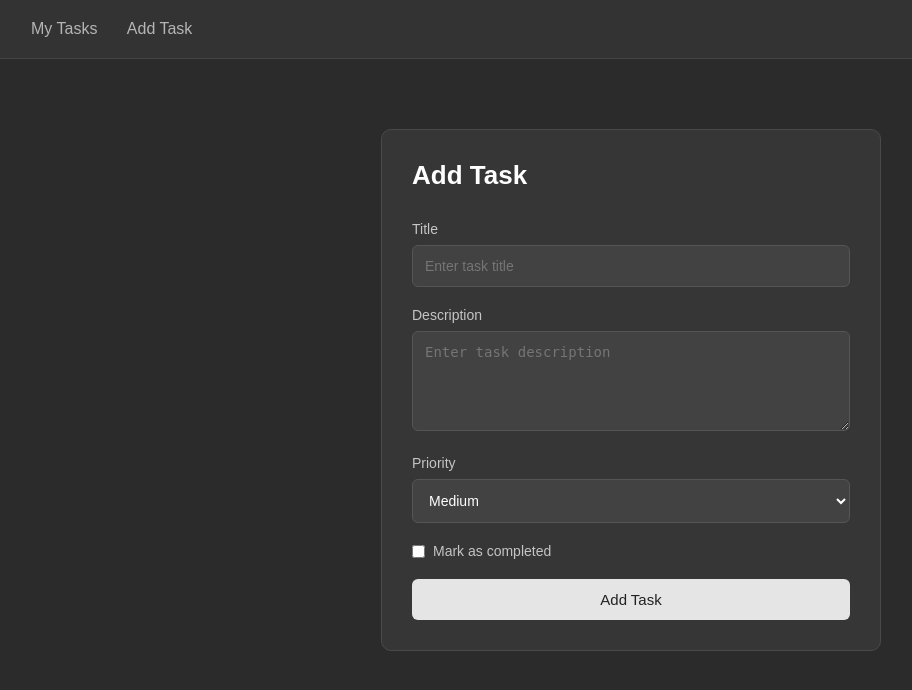
After one commit to arshia-dev86/django-todo-list, a Django app: page /tasks/add/ in a window 1280 px wide. The commit adds this page. Shown: the top 690 px of the page, without its empty margins (9-921 px from the left). Run offline with Django 5.2, Linux system fonts and the light colour scheme.

Commit message:
feat: add task form and task action interfaces

```diff
--- a/Todo_list/static/css/style.css
+++ b/Todo_list/static/css/style.css
@@ -4,62 +4,356 @@
     box-sizing: border-box;
 }
 
-h1 {
-    text-align: center;
-    margin-top: 30px;
-    color: #333;
+body {
+    font-family: Arial, sans-serif;
+    background-color: #2b2b2b;
+    color: #e5e5e5;
 }
 
+/* Navbar */
+
 nav {
-    background-color: #333;
-    padding: 15px 40px;
-    display: flex;
-    gap: 20px;
+    background-color: #333333;
+    padding: 20px 40px;
+    border-bottom: 1px solid #444;
 }
 
 nav a {
-    color: white;
+    margin-right: 25px;
+    color: #b5b5b5;
     text-decoration: none;
     font-size: 16px;
-    transition: 0.3s;
 }
 
 nav a:hover {
-    color: #00bcd4;
+    color: #ffffff;
 }
 
+/* Page Title */
+
+h1 {
+    max-width: 900px;
+    margin: 40px auto 25px;
+    padding: 0 20px;
+    font-size: 28px;
+    color: #ffffff;
+}
+
+/* Tasks */
+
 .tasks-container {
-    max-width: 800px;
-    margin: 30px auto;
-    padding: 20px;
+    max-width: 900px;
+    margin: auto;
+    padding: 0 20px 40px;
 }
 
 .task {
-    background-color: #f5f5f5;
+    background-color: #363636;
+    border: 1px solid #444;
+    border-radius: 10px;
     padding: 20px;
-    margin-bottom: 20px;
-    border-radius: 8px;
-    border-left: 5px solid #00bcd4;
-    transition: 0.3s;
+    margin-bottom: 15px;
+    transition: transform 0.2s ease;
 }
 
 .task:hover {
-    transform: translateY(-3px);
+    transform: scale(1.02);
 }
 
-.task p {
-    color: #666;
-    margin-bottom: 10px;
+/* Task Header */
+
+.task-header {
+    display: flex;
+    justify-content: space-between;
+    align-items: flex-start;
+    gap: 20px;
+    margin-bottom: 18px;
 }
+
+/* Task Title */
 
 .task-title {
     font-size: 22px;
     font-weight: bold;
-    color: #333;
-    margin-bottom: 15px;
+    color: #ffffff;
 }
 
 .task-title.completed {
     text-decoration: line-through;
-    opacity: 0.6;
+    opacity: 0.5;
 }
+
+/* Edit & Delete Buttons */
+
+.task-actions {
+    display: flex;
+    gap: 8px;
+    flex-shrink: 0;
+}
+
+.task-actions a {
+    padding: 7px 12px;
+    border-radius: 5px;
+    text-decoration: none;
+    font-size: 13px;
+}
+
+.edit-btn {
+    background-color: #4a5568;
+    color: #ffffff;
+}
+
+.delete-btn {
+    background-color: #b94343;
+    color: #ffffff;
+}
+
+.edit-btn:hover,
+.delete-btn:hover {
+    opacity: 0.8;
+}
+
+/* Task Information */
+
+.task-info {
+    display: flex;
+    gap: 10px;
+    flex-wrap: wrap;
+}
+
+.info-item {
+    background-color: #404040;
+    padding: 10px 14px;
+    border-radius: 6px;
+    min-width: 0;
+    flex: 1;
+}
+
+.info-item span {
+    display: block;
+    font-size: 12px;
+    color: #999;
+    margin-bottom: 5px;
+}
+
+.info-item p {
+    color: #e5e5e5;
+    font-size: 14px;
+    overflow-wrap: break-word;
+    word-break: break-word;
+}
+
+/* Description */
+
+.description-item {
+    flex-basis: 100%;
+}
+
+/* Priority */
+
+.priority-low {
+    border-left: 3px solid #4caf50;
+}
+
+.priority-low p {
+    color: #6ee77a;
+}
+
+.priority-medium {
+    border-left: 3px solid #f0b429;
+}
+
+.priority-medium p {
+    color: #ffd166;
+}
+
+.priority-high {
+    border-left: 3px solid #e05252;
+}
+
+.priority-high p {
+    color: #ff7b7b;
+}
+
+/* Add Task Form */
+
+.form-container {
+    width: 100%;
+    max-width: 500px;
+    margin: 70px auto;
+    padding: 30px;
+    background-color: #363636;
+    border: 1px solid #4a4a4a;
+    border-radius: 10px;
+}
+
+.form-container h1 {
+    margin: 0 0 30px;
+    padding: 0;
+    text-align: left;
+    font-size: 26px;
+}
+
+.form-group {
+    margin-bottom: 20px;
+}
+
+.form-group label {
+    display: block;
+    margin-bottom: 8px;
+    color: #c5c5c5;
+    font-size: 14px;
+}
+
+.form-group input,
+.form-group textarea,
+.form-group select {
+    width: 100%;
+    padding: 12px;
+    background-color: #424242;
+    border: 1px solid #555;
+    border-radius: 6px;
+    color: #ffffff;
+    font-size: 14px;
+}
+
+.form-group textarea {
+    min-height: 100px;
+    resize: vertical;
+}
+
+.form-group input:focus,
+.form-group textarea:focus,
+.form-group select:focus {
+    outline: none;
+    border-color: #777;
+}
+
+.checkbox-group {
+    display: flex;
+    align-items: center;
+    gap: 8px;
+}
+
+.checkbox-group input {
+    width: auto;
+}
+
+.checkbox-group label {
+    margin: 0;
+}
+
+.add-task-btn {
+    width: 100%;
+    padding: 12px;
+    border: none;
+    border-radius: 6px;
+    background-color: #e5e5e5;
+    color: #222;
+    font-size: 15px;
+    cursor: pointer;
+}
+
+.add-task-btn:hover {
+    background-color: #ffffff;
+}
+
+.task-actions a {
+    transition: transform 0.2s ease;
+}
+
+.task-actions:has(.edit-btn:hover) .edit-btn {
+    transform: scale(1.1);
+}
+
+.task-actions:has(.edit-btn:hover) .delete-btn {
+    transform: scale(0.9);
+}
+
+.task-actions:has(.delete-btn:hover) .delete-btn {
+    transform: scale(1.1);
+}
+
+.task-actions:has(.delete-btn:hover) .edit-btn {
+    transform: scale(0.9);
+}
+/* Delete Task */
+
+.delete-container {
+    max-width: 600px;
+}
+
+.delete-message {
+    color: #c5c5c5;
+    margin-bottom: 20px;
+}
+
+/* Task information */
+
+.delete-task-info {
+    display: flex;
+    flex-wrap: wrap;
+    gap: 10px;
+    margin-bottom: 30px;
+}
+
+.delete-info-item {
+    background-color: #404040;
+    padding: 12px;
+    border-radius: 6px;
+    min-width: 0;
+    flex: 1;
+}
+
+.delete-info-item span {
+    display: block;
+    font-size: 12px;
+    color: #999;
+    margin-bottom: 6px;
+}
+
+.delete-info-item p {
+    color: #e5e5e5;
+    font-size: 14px;
+    overflow-wrap: break-word;
+}
+
+/* Description takes full width */
+
+.delete-info-item:nth-child(2) {
+    flex-basis: 100%;
+}
+
+/* Delete buttons */
+
+.delete-actions {
+    display: flex;
+    gap: 10px;
+}
+
+.cancel-btn,
+.confirm-delete-btn {
+    flex: 1;
+    padding: 12px;
+    border: none;
+    border-radius: 6px;
+    text-align: center;
+    text-decoration: none;
+    font-size: 14px;
+    cursor: pointer;
+}
+
+.cancel-btn {
+    background-color: #4a4a4a;
+    color: #ffffff;
+}
+
+.confirm-delete-btn {
+    background-color: #b94343;
+    color: #ffffff;
+}
+
+.cancel-btn:hover,
+.confirm-delete-btn:hover {
+    opacity: 0.8;
+}
--- a/Todo_list/tasks/urls.py
+++ b/Todo_list/tasks/urls.py
@@ -3,4 +3,6 @@ from . import views
 
 urlpatterns = [
     path('', views.show_tasks, name='tasks'),
+    path('add/', views.add_task, name='add_task'),
+    path('delete/<int:task_id>', views.delete_task, name='delete_task')
 ]
--- a/Todo_list/tasks/views.py
+++ b/Todo_list/tasks/views.py
@@ -1,7 +1,32 @@
-from django.shortcuts import render
+from django.shortcuts import render, redirect, get_object_or_404
 from .models import Task
 # Create your views here.
 
 def show_tasks(request):
     tasks= Task.objects.all()
     return render(request, 'tasks/show_tasks.html', {'tasks' : tasks})
+
+
+def add_task(request):
+    if request.method == 'POST':
+
+        title= request.POST.get('title')
+        description= request.POST.get('description')
+        done= request.POST.get('done') == 'on'
+        priority= request.POST.get('priority')
+
+        Task.objects.create(
+                    title=title,
+                    description=description,
+                    priority=priority,
+                    done=done
+                )
+
+        return redirect('tasks')
+
+
+    return render(request, 'tasks/add_task.html')
+
+def delete_task(request, task_id):
+    task= get_object_or_404(Task , id=task_id)
+    return render(request, 'tasks/delete_task.html', {'task': task})
--- a/Todo_list/templates/layout.html
+++ b/Todo_list/templates/layout.html
@@ -16,8 +16,8 @@
 <body>
 
     <nav>
-        <a href="#">My Tasks</a>
-        <a href="#">Add Task</a>
+        <a href="/tasks">My Tasks</a>
+        <a href="add/">Add Task</a>
     </nav>
 
     {% block content %}
--- /dev/null
+++ b/Todo_list/templates/tasks/add_task.html
@@ -0,0 +1,66 @@
+{% extends "layout.html" %}
+
+{% block title %}
+    Add Task
+{% endblock %}
+
+{% block content %}
+
+    <div class="form-container">
+
+        <h1>Add Task</h1>
+
+        <form method="POST">
+
+            {% csrf_token %}
+
+            <div class="form-group">
+                <label for="title">Title</label>
+                <input
+                    type="text"
+                    id="title"
+                    name="title"
+                    placeholder="Enter task title"
+                >
+            </div>
+
+            <div class="form-group">
+                <label for="description">Description</label>
+                <textarea
+                    id="description"
+                    name="description"
+                    placeholder="Enter task description"
+                ></textarea>
+            </div>
+
+            <div class="form-group">
+                <label for="priority">Priority</label>
+
+                <select id="priority" name="priority">
+                    <option value="low">Low</option>
+                    <option value="medium" selected>Medium</option>
+                    <option value="high">High</option>
+                </select>
+            </div>
+
+            <div class="form-group checkbox-group">
+                <input
+                    type="checkbox"
+                    id="done"
+                    name="done"
+                >
+
+                <label for="done">
+                    Mark as completed
+                </label>
+            </div>
+
+            <button type="submit" class="add-task-btn">
+                Add Task
+            </button>
+
+        </form>
+
+    </div>
+
+{% endblock %}
```
Also changed, not shown: Todo_list/templates/tasks/delete_task.html (added, +72 -0 lines), Todo_list/templates/tasks/show_tasks.html (+40 -23 lines).
